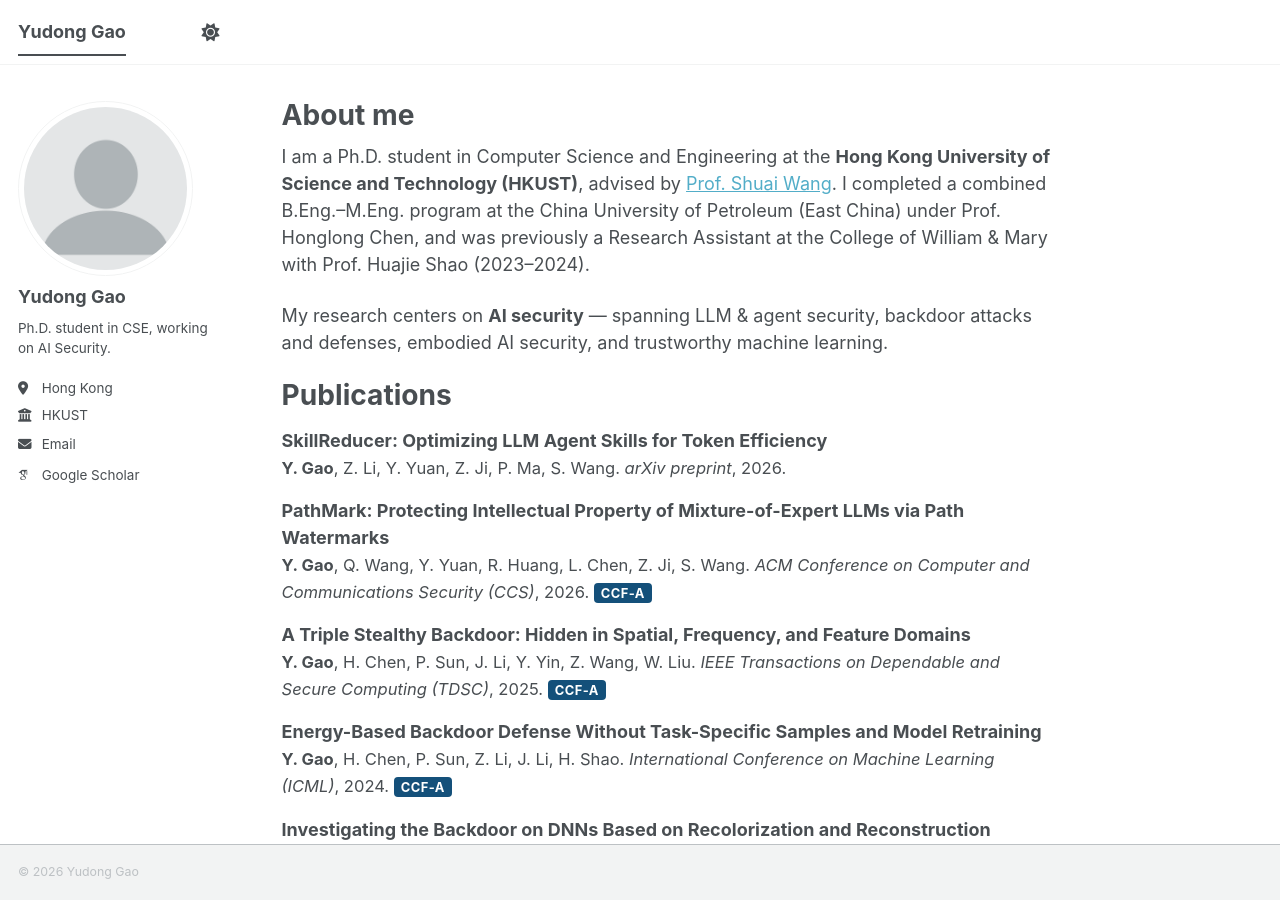
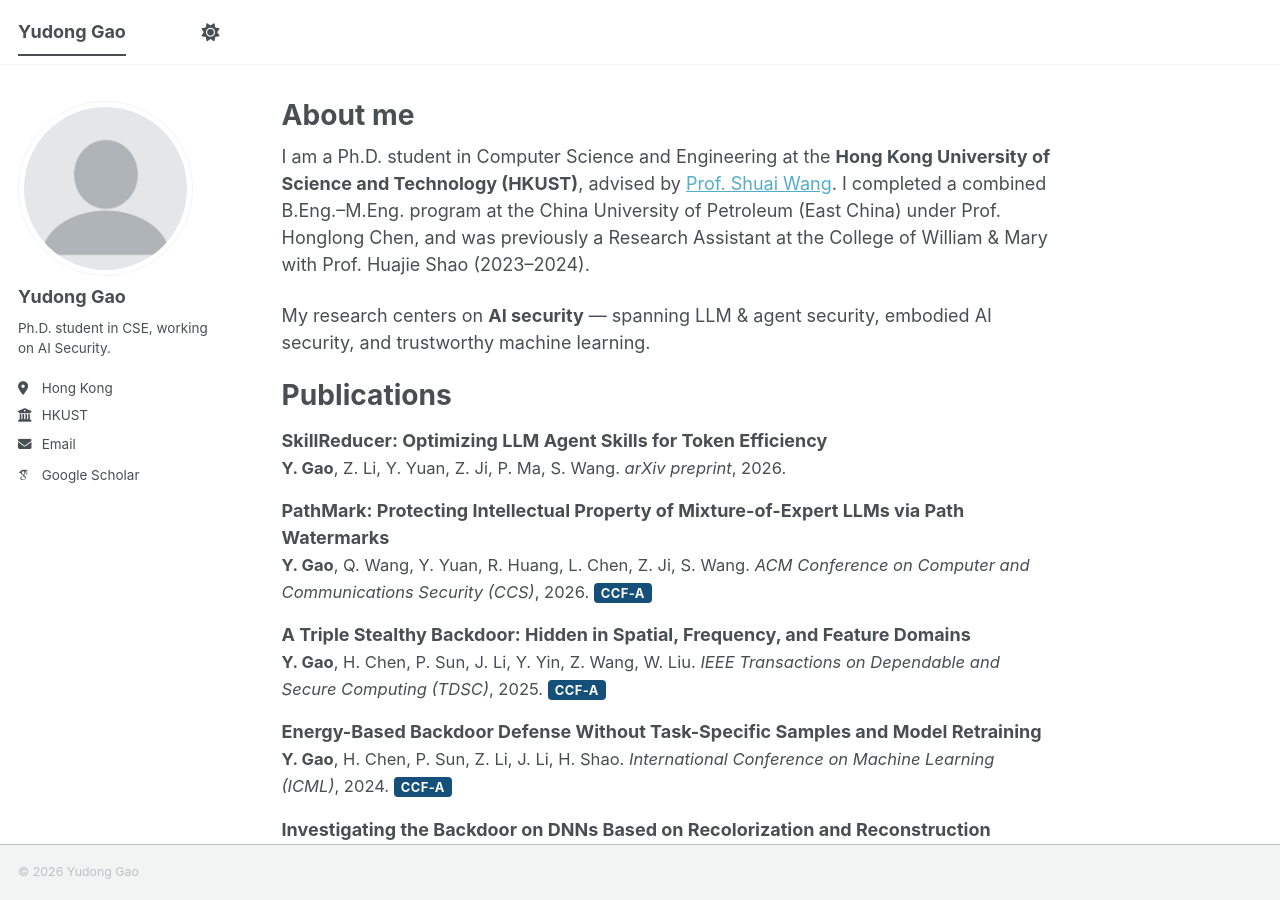
Before and after one commit to ifen1/ifen1.github.io, a Jekyll site: the page built from _pages/about.md, in a window 1280 px wide and 900 px high. Built offline with Jekyll 4.4.1, drawn with Linux system fonts in a browser that asks for light colours; some web fonts are replaced; a script bundle is joined from its source files by our own code; library files that are not in the unit come from our copies.

Commit message:
Drop 'backdoor attacks and defenses' from research summary
Co-Authored-By: Claude Opus 4.8 (1M context) <noreply@anthropic.com>

```diff
--- a/_pages/about.md
+++ b/_pages/about.md
@@ -9,7 +9,7 @@ redirect_from:
 
 I am a Ph.D. student in Computer Science and Engineering at the **Hong Kong University of Science and Technology (HKUST)**, advised by [Prof. Shuai Wang](https://home.cse.ust.hk/~shuaiw/). I completed a combined B.Eng.–M.Eng. program at the China University of Petroleum (East China) under Prof. Honglong Chen, and was previously a Research Assistant at the College of William & Mary with Prof. Huajie Shao (2023–2024).
 
-My research centers on **AI security** — spanning LLM & agent security, backdoor attacks and defenses, embodied AI security, and trustworthy machine learning.
+My research centers on **AI security** — spanning LLM & agent security, embodied AI security, and trustworthy machine learning.
 
 Publications
 ======
```
